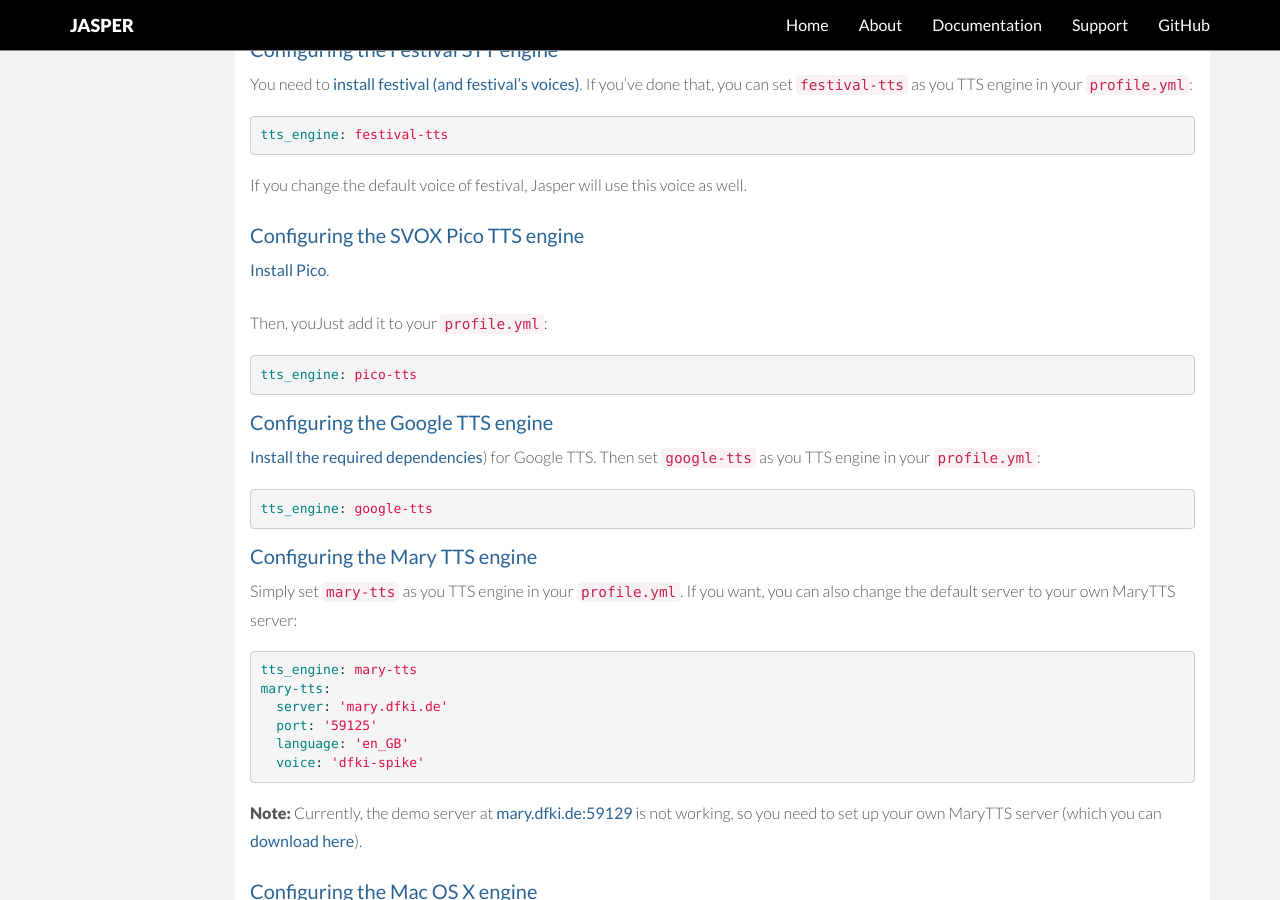
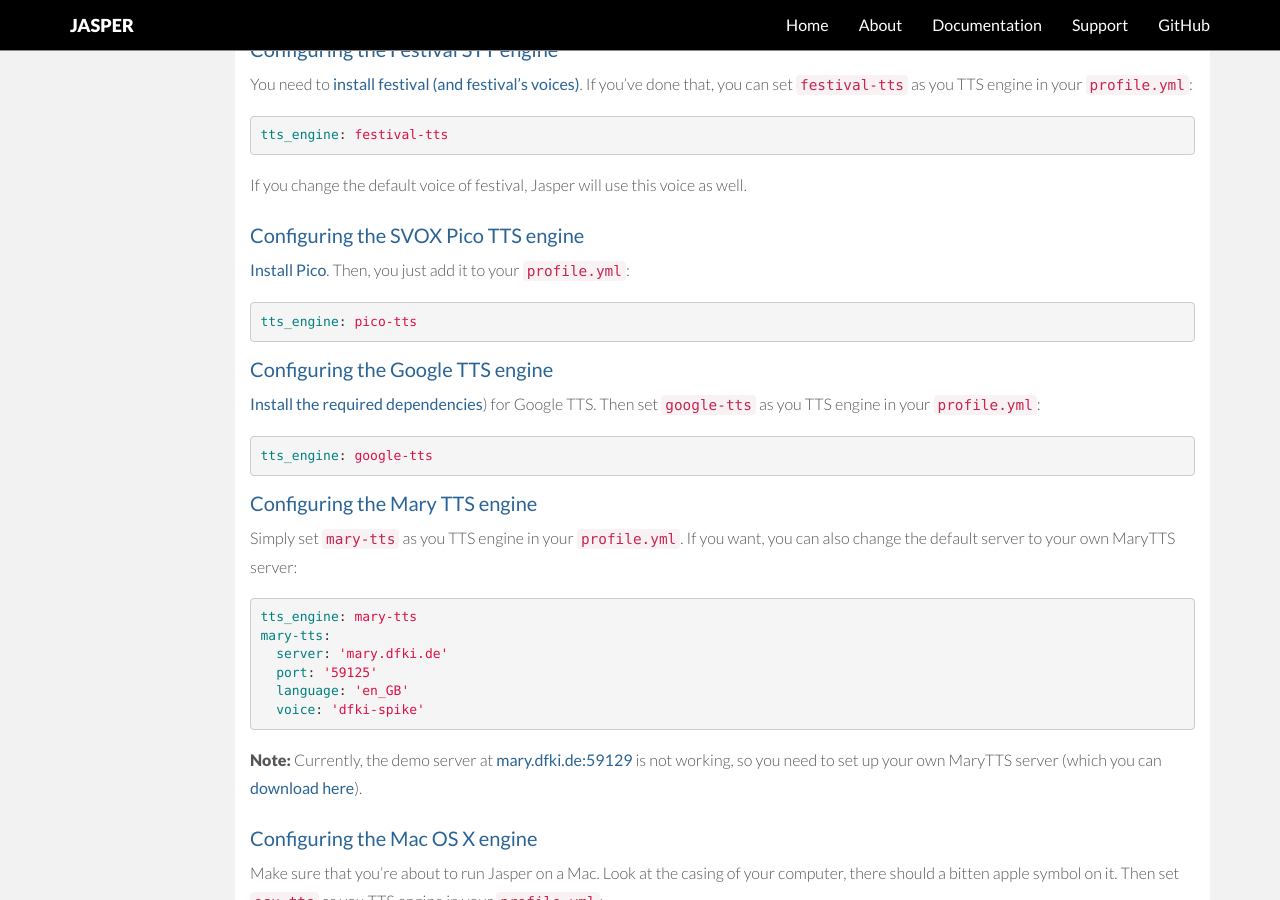
Before and after one commit to jasperproject/jasperproject.github.io, a Jekyll site: the page built from documentation/configuration/index.md, in a window 1280 px wide and 900 px high, scrolled down 2814 px. Built offline with Jekyll 4.4.1, drawn with Linux system fonts in a browser that asks for light colours; nearby versions of some CDN libraries.

Commit message:
Small ortography/typo fixes in configuration docs

```diff
--- a/documentation/configuration/index.md
+++ b/documentation/configuration/index.md
@@ -132,9 +132,7 @@
 
 <h4 class="linked" id='pico-tts'><a href="#pico-tts" title="Permalink to this headline">Configuring the SVOX Pico TTS engine</a></h4>
 
-[Install Pico]((/documentation/installation/#installing-pico)).
-
-Then, youJust add it to your `profile.yml`:
+[Install Pico]((/documentation/installation/#installing-pico)). Then, you just add it to your `profile.yml`:
 
 {% highlight yaml %}
 tts_engine: pico-tts
```
